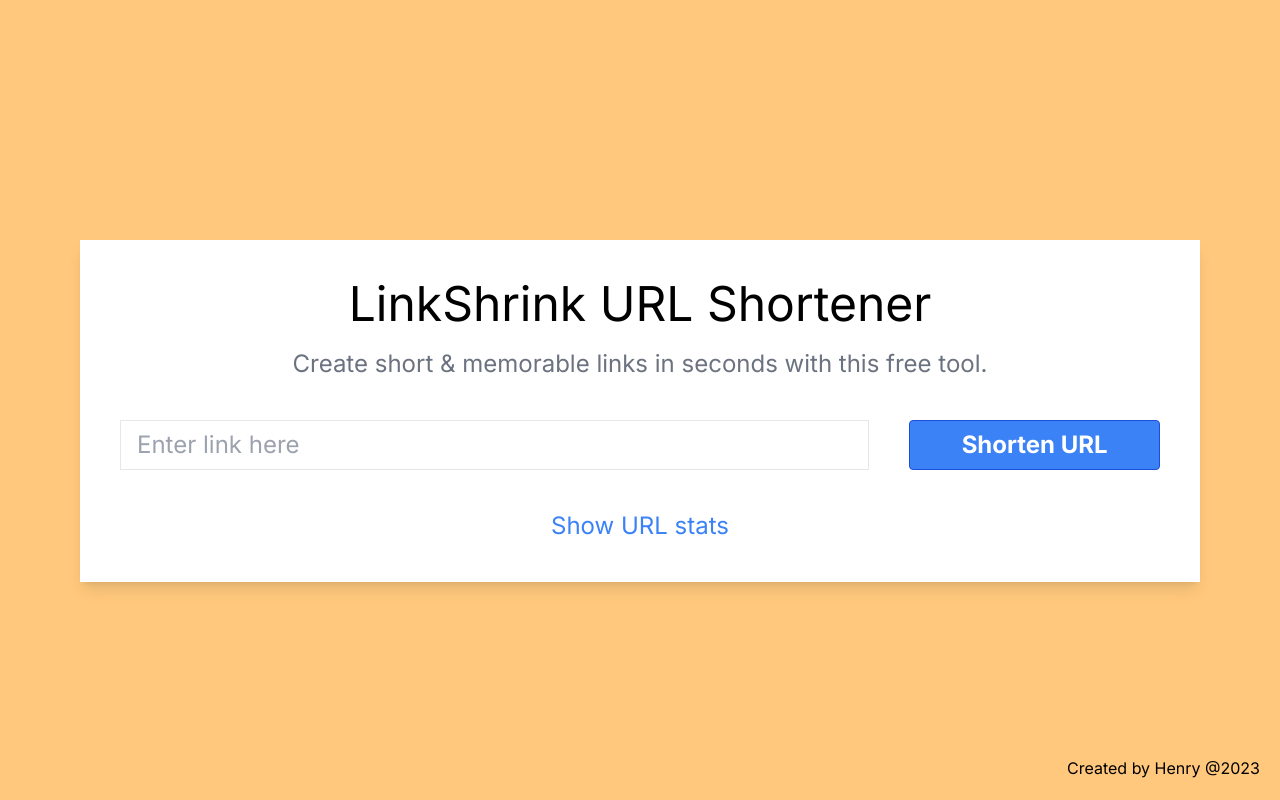
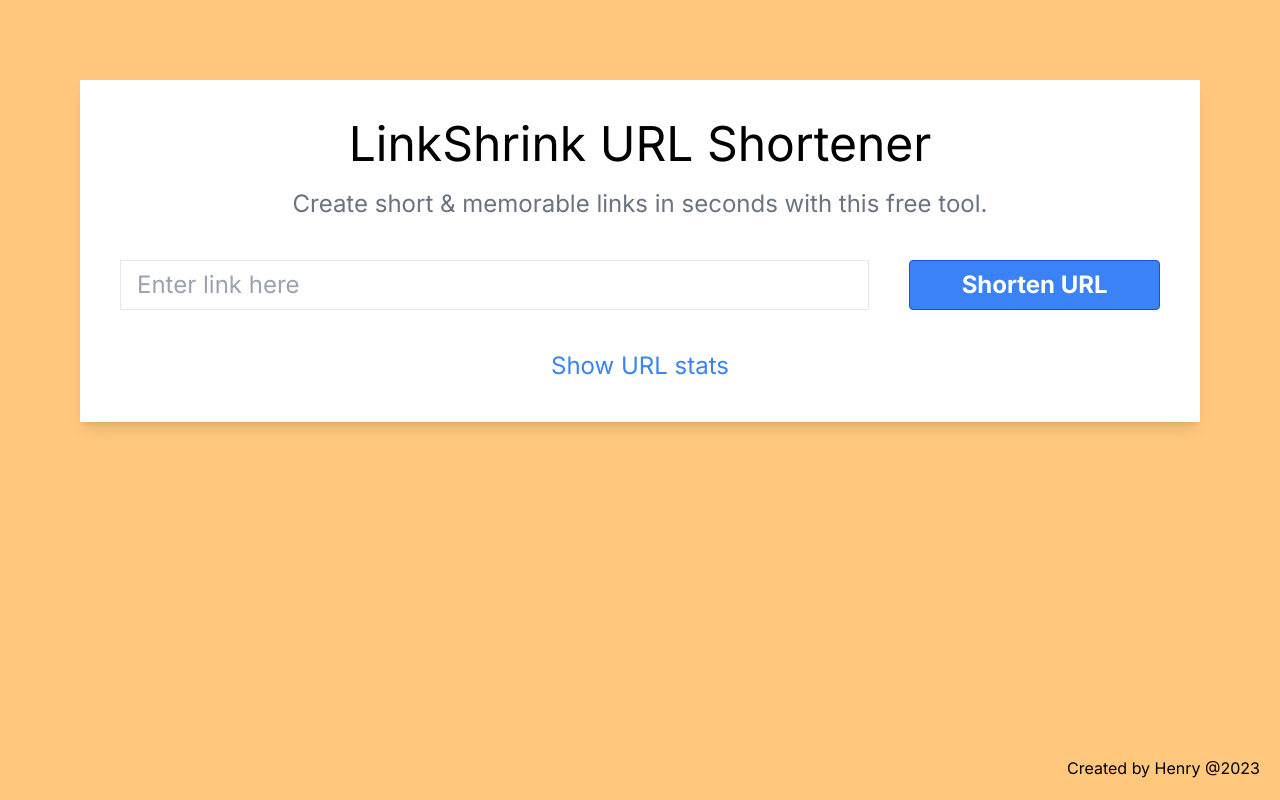
Before and after one commit to shangsuru/url-shortener, a Next.js app in the folder client/: page / in a window 1280 px wide. Built offline with nearby package versions, Linux system fonts and the light colour scheme.

Commit message:
Handle margin of card outside of component

```diff
--- a/client/src/app/page.tsx
+++ b/client/src/app/page.tsx
@@ -2,6 +2,7 @@ import Card from "@/components/Card";
 
 export default function Home() {
   return (
+    <div className="mt-20 sm:mx-20">
       <Card
         title="LinkShrink URL Shortener"
         description="Create short & memorable links in seconds with this free tool."
@@ -10,5 +11,6 @@ export default function Home() {
         linkText="Show URL stats"
         linkHref="/stats"
       />
+    </div>
   );
 }
--- a/client/src/app/stats/page.tsx
+++ b/client/src/app/stats/page.tsx
@@ -2,6 +2,7 @@ import Card from "@/components/Card";
 
 export default function Stats() {
   return (
+    <div className="mt-20 sm:mx-20">
       <Card
         title="Track your short URLs"
         description="Enter the URL to find out how many clicks it has received so far, and other stuff."
@@ -10,5 +11,6 @@ export default function Stats() {
         linkText="Short another URL"
         linkHref="/"
       />
+    </div>
   );
 }
--- a/client/src/components/Card.tsx
+++ b/client/src/components/Card.tsx
@@ -17,8 +17,7 @@ export default function Card({
 }: CardProps) {
   return (
     <div>
-      <div className="mt-20 sm:mt-60">
-        <div className="bg-white p-5 sm:p-10 shadow-lg sm:mx-20 max-w-[1500px] text-md md:text-xl lg:text-2xl 2xl:text-4xl">
+      <div className="bg-white p-5 sm:p-10 shadow-lg max-w-[1500px] text-md md:text-xl lg:text-2xl 2xl:text-4xl">
         <h1 className="flex justify-center items-center text-2xl md:text-4xl lg:text-5xl 2xl:text-6xl">
           {title}
         </h1>
@@ -43,6 +42,5 @@ export default function Card({
         </div>
       </div>
     </div>
-    </div>
   );
 }
```
Lines whose indentation alone changed are shown as unchanged.
